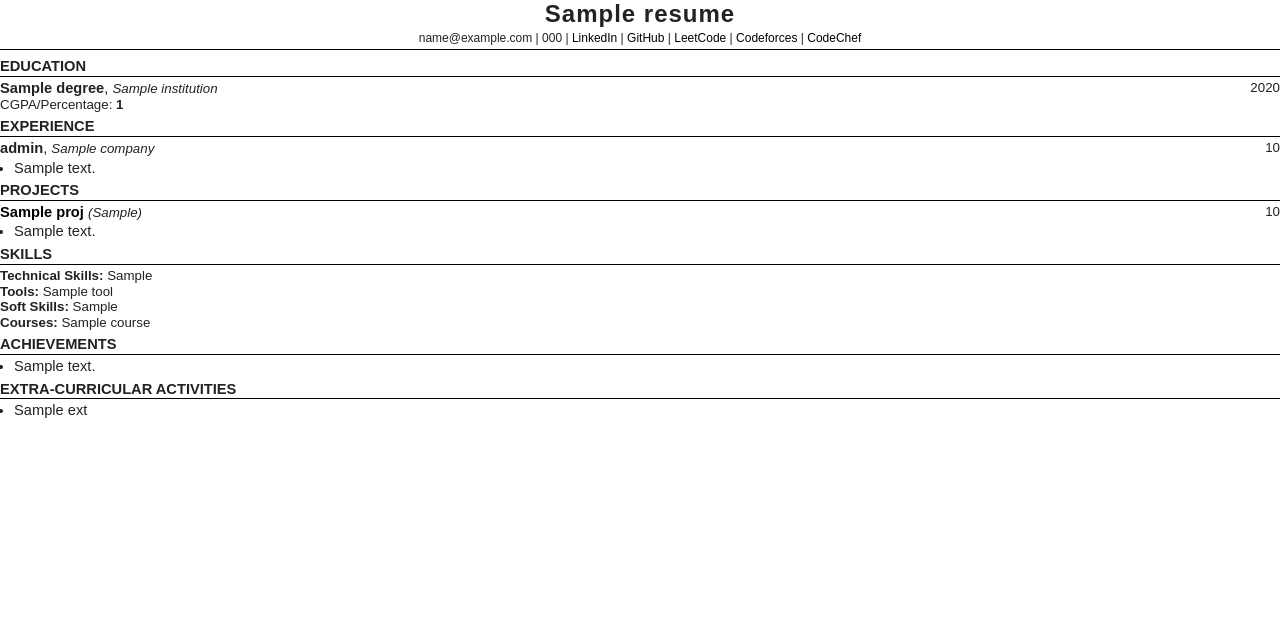
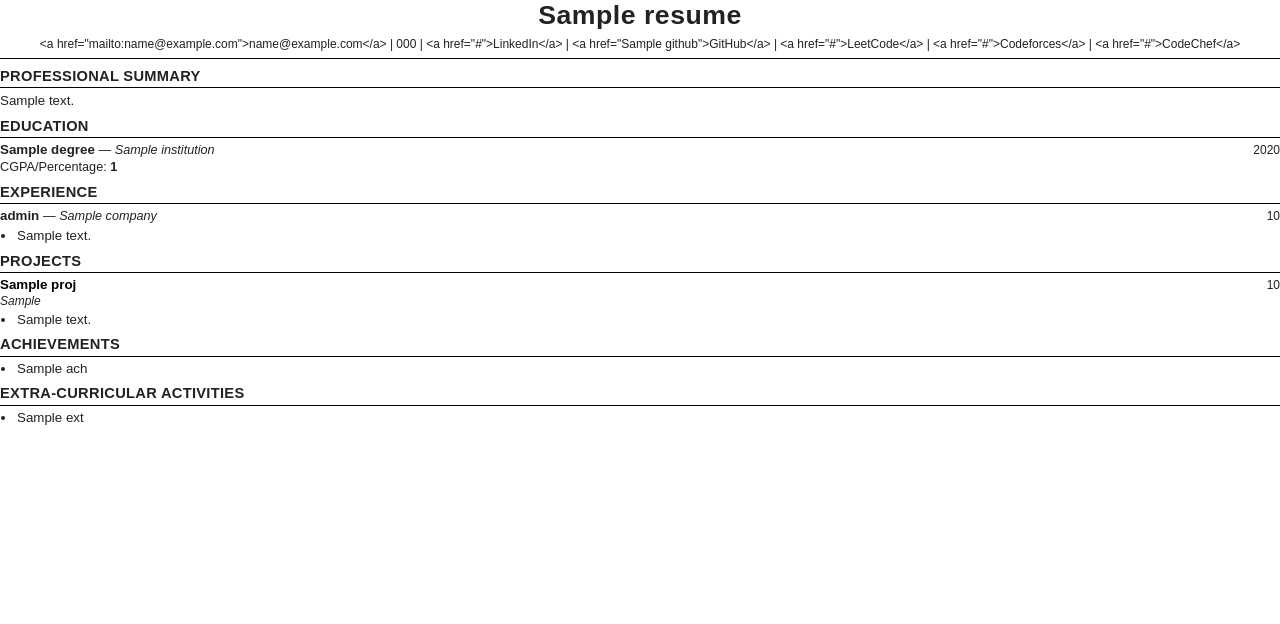
Before and after one commit to Excalibur02/ReziForge, a Python web app: template src/utils/templates/resume_basic_3.html in a window 1280 px wide. Shown: the top 624 px of the page. After the commit the page ends 425 px from the top, so only its background shows below. Run offline with Jinja, Linux system fonts and the light colour scheme; the template is opened without the code that fills it: most values are stand-ins (such as "Sample title", 1, 10 or a date in 2020).

Commit message:
updating template and data model

```diff
--- a/src/models/models.py
+++ b/src/models/models.py
@@ -73,6 +73,7 @@ class JobDescriptionResponse(BaseModel):
 #     preferences: Optional[str] = "default"
 
 class TailoredResume(BaseModel):
+    summary: str = ""
     name: str = ""
     email: str = ""
     phone: str = ""
--- a/src/utils/resumePDFGenerator.py
+++ b/src/utils/resumePDFGenerator.py
@@ -33,7 +33,7 @@ class ResumePDFGenerator:
         template_dir = os.path.join(os.path.dirname(__file__), "templates")
         self.env = Environment(loader=FileSystemLoader(template_dir))
         # Updated to use the recently created resume_basic_3.html template
-        self.template_name = "resume_basic.html"
+        self.template_name = "resume_basic_3.html"
 
     def render_html(self) -> str:
         """Renders the resume data into the HTML template."""
--- a/src/utils/templates/resume_basic_3.html
+++ b/src/utils/templates/resume_basic_3.html
@@ -3,6 +3,7 @@
 
 <head>
     <meta charset="UTF-8">
+    <meta name="viewport" content="width=device-width, initial-scale=1.0">
     <title>{{ resume.name }} - Resume</title>
 
     <style>
@@ -11,37 +12,44 @@
             margin: 10mm;
         }
 
+        * {
+            box-sizing: border-box;
+        }
+
         body {
             font-family: Arial, Helvetica, sans-serif;
             margin: 0;
             padding: 0;
             color: #222;
-            font-size: 11pt;
-            line-height: 1.2;
+            font-size: 10pt;
+            line-height: 1.25;
         }
 
         .page {
-            height: 277mm;
-            /* A4 minus margins */
-            overflow: hidden;
+            width: 100%;
+            min-height: 0;
+            height: auto;
+            overflow: visible;
         }
 
         header {
             text-align: center;
             margin-bottom: 8px;
             border-bottom: 1.5px solid #000;
-            padding-bottom: 4px;
+            padding-bottom: 5px;
         }
 
         h1 {
-            margin: 0;
-            font-size: 18pt;
-            letter-spacing: 1px;
+            margin: 0 0 4px;
+            font-size: 20pt;
+            letter-spacing: 0.5px;
+            line-height: 1.15;
         }
 
         .contact-info {
             font-size: 9pt;
-            margin-top: 2px;
+            line-height: 1.5;
+            overflow-wrap: anywhere;
         }
 
         .contact-info a {
@@ -51,18 +59,33 @@
 
         h2 {
             font-size: 11pt;
-            margin: 5px 0 3px;
+            margin: 7px 0 4px;
+            padding-bottom: 2px;
             border-bottom: 1px solid #000;
             text-transform: uppercase;
+            letter-spacing: 0.3px;
+        }
+
+        p {
+            margin: 2px 0 5px;
         }
 
         .entry {
-            margin-bottom: 2px;
+            margin-bottom: 5px;
+            page-break-inside: avoid;
+            break-inside: avoid;
         }
 
         .entry-header {
             display: flex;
             justify-content: space-between;
+            align-items: baseline;
+            gap: 8px;
+        }
+
+        .entry-main {
+            flex: 1;
+            min-width: 0;
         }
 
         .entry-title {
@@ -71,29 +94,77 @@
 
         .entry-subtitle {
             font-style: italic;
-            font-size: 10pt;
+            font-size: 9.5pt;
         }
 
         .entry-date {
-            font-size: 10pt;
+            font-size: 9pt;
             white-space: nowrap;
+            text-align: right;
+        }
+
+        .cgpa {
+            font-size: 9.5pt;
+            margin-top: 1px;
         }
 
         ul {
-            margin: 2px 0 2px 14px;
+            margin: 3px 0 2px 16px;
             padding: 0;
         }
 
         li {
-            margin-bottom: 1px;
+            margin-bottom: 2px;
+            padding-left: 1px;
         }
 
         .skills {
-            font-size: 10pt;
+            font-size: 9.5pt;
         }
 
-        .cgpa {
-            font-size: 10pt;
+        .skill-row {
+            margin-bottom: 2px;
+        }
+
+        .project-link {
+            color: #000;
+            text-decoration: none;
+            font-weight: bold;
+        }
+
+        .project-tech {
+            font-size: 9pt;
+            font-style: italic;
+        }
+
+        .summary {
+            margin: 2px 0 5px;
+            line-height: 1.35;
+            text-align: justify;
+        }
+
+        .section-list {
+            margin-top: 2px;
+        }
+
+        a {
+            overflow-wrap: anywhere;
+        }
+
+        @media print {
+            body {
+                -webkit-print-color-adjust: exact;
+                print-color-adjust: exact;
+            }
+
+            .page {
+                overflow: visible;
+            }
+
+            h2 {
+                page-break-after: avoid;
+                break-after: avoid;
+            }
         }
     </style>
 </head>
@@ -101,119 +172,236 @@
 <body>
     <div class="page">
 
+        <!-- 1. CONTACT DETAILS -->
         <header>
-            <h1>{{ resume.name }}</h1>
+            <h1>{{ resume.name | default('', true) }}</h1>
+
             <div class="contact-info">
-                {{ resume.email }} | {{ resume.phone }} |
-                {% if resume.linkedin %}<a href="{{ resume.linkedin }}">LinkedIn</a> | {% endif %}
-                {% if resume.github %}<a href="{{ resume.github }}">GitHub</a> | {% endif %}
-                {% if resume.leetcode_profile_link %}<a href="{{ resume.leetcode_profile_link }}">LeetCode</a> | {%
-                endif %}
-                {% if resume.codeforces_profile_link %}<a href="{{ resume.codeforces_profile_link }}">Codeforces</a> |
+                {% set contacts = [] %}
+
+                {% if resume.email %}
+                {% set _ = contacts.append(
+                '<a href="mailto:' ~ resume.email ~ '">' ~ resume.email ~ '</a>'
+                ) %}
                 {% endif %}
-                {% if resume.codechef_profile_link %}<a href="{{ resume.codechef_profile_link }}">CodeChef</a>{% endif
-                %}
+
+                {% if resume.phone %}
+                {% set _ = contacts.append(resume.phone | e) %}
+                {% endif %}
+
+                {% if resume.linkedin %}
+                {% set _ = contacts.append(
+                '<a href="' ~ resume.linkedin | e ~ '">LinkedIn</a>'
+                ) %}
+                {% endif %}
+
+                {% if resume.github %}
+                {% set _ = contacts.append(
+                '<a href="' ~ resume.github | e ~ '">GitHub</a>'
+                ) %}
+                {% endif %}
+
+                {% if resume.leetcode_profile_link %}
+                {% set _ = contacts.append(
+                '<a href="' ~ resume.leetcode_profile_link | e ~ '">LeetCode</a>'
+                ) %}
+                {% endif %}
+
+                {% if resume.codeforces_profile_link %}
+                {% set _ = contacts.append(
+                '<a href="' ~ resume.codeforces_profile_link | e ~ '">Codeforces</a>'
+                ) %}
+                {% endif %}
+
+                {% if resume.codechef_profile_link %}
+                {% set _ = contacts.append(
+                '<a href="' ~ resume.codechef_profile_link | e ~ '">CodeChef</a>'
+                ) %}
+                {% endif %}
+
+                {% if resume.hackerrank_profile_link %}
+                {% set _ = contacts.append(
+                '<a href="' ~ resume.hackerrank_profile_link | e ~ '">HackerRank</a>'
+                ) %}
+                {% endif %}
+
+                {{ contacts | join(' | ') | safe }}
             </div>
         </header>
 
-        {% if resume.education %}
+
+        <!-- 2. PROFESSIONAL SUMMARY -->
+        {% if resume.summary %}
+        <section>
+            <h2>Professional Summary</h2>
+            <p class="summary">{{ resume.summary }}</p>
+        </section>
+        {% endif %}
+
+
+        <!-- 3. EDUCATION -->
+        {% if resume.academic_qualifications %}
+        <section>
             <h2>Education</h2>
-        {% for ed in resume.education %}
+
+            {% for ed in resume.academic_qualifications %}
             <div class="entry">
                 <div class="entry-header">
-                <div>
-                    <span class="entry-title">{{ ed.degree }}</span>,
-                    <span class="entry-subtitle">{{ ed.institution }}</span>
+                    <div class="entry-main">
+                        <span class="entry-title">
+                            {{ ed.degree | default('', true) }}
+                        </span>
+
+                        {% if ed.institution %}
+                        <span class="entry-subtitle">
+                            — {{ ed.institution }}
+                        </span>
+                        {% endif %}
                     </div>
-                <div class="entry-date">{{ ed.end_year }}</div>
+
+                    {% if ed.end_year %}
+                    <div class="entry-date">
+                        {{ ed.end_year }}
                     </div>
+                    {% endif %}
+                </div>
+
                 {% if ed.cgpa_percentage %}
-            <div class="cgpa">CGPA/Percentage: <strong>{{ ed.cgpa_percentage }}</strong></div>
+                <div class="cgpa">
+                    CGPA/Percentage:
+                    <strong>{{ ed.cgpa_percentage }}</strong>
+                </div>
                 {% endif %}
             </div>
             {% endfor %}
+        </section>
         {% endif %}
 
+
+        <!-- 4. EXPERIENCE — ONLY IF NONEMPTY -->
         {% if resume.experience %}
+        <section>
             <h2>Experience</h2>
+
             {% for exp in resume.experience %}
             <div class="entry">
                 <div class="entry-header">
-                <div>
-                    <span class="entry-title">{{ exp.role }}</span>,
-                    <span class="entry-subtitle">{{ exp.company }}</span>
+                    <div class="entry-main">
+                        <span class="entry-title">
+                            {{ exp.role | default('', true) }}
+                        </span>
+
+                        {% if exp.company %}
+                        <span class="entry-subtitle">
+                            — {{ exp.company }}
+                        </span>
+                        {% endif %}
                     </div>
-                <div class="entry-date">{{ exp.duration }}</div>
+
+                    {% if exp.duration %}
+                    <div class="entry-date">
+                        {{ exp.duration }}
                     </div>
+                    {% endif %}
+                </div>
+
+                {% if exp.description %}
                 <ul>
-                {% for desc in exp.description[:3] %}
+                    {% for desc in exp.description %}
                     <li>{{ desc }}</li>
                     {% endfor %}
                 </ul>
+                {% endif %}
             </div>
             {% endfor %}
+        </section>
         {% endif %}
 
+
+        <!-- 5. PROJECTS -->
         {% if resume.projects %}
+        <section>
             <h2>Projects</h2>
+
             {% for proj in resume.projects %}
             <div class="entry">
                 <div class="entry-header">
-                <div>
-                    <a href="{{ proj.project_link }}" class="entry-title" style="text-decoration: none; color: #000;">{{
-                        proj.name }}</a>
+                    <div class="entry-main">
+                        {% if proj.project_link %}
+                        <a href="{{ proj.project_link | e }}" class="project-link">
+                            {{ proj.name | default('Project', true) }}
+                        </a>
+                        {% else %}
+                        <span class="entry-title">
+                            {{ proj.name | default('Project', true) }}
+                        </span>
+                        {% endif %}
+
                         {% if proj.tech_stack %}
-                    <span class="entry-subtitle">({{ proj.tech_stack | join(', ') }})</span>
+                        <div class="project-tech">
+                            {{ proj.tech_stack | join(', ') }}
+                        </div>
                         {% endif %}
                     </div>
-                <div class="entry-date">{{ proj.duration }}</div>
+
+                    {% if proj.duration %}
+                    <div class="entry-date">
+                        {{ proj.duration }}
                     </div>
+                    {% endif %}
+                </div>
+
+                {% if proj.description %}
                 <ul>
-                {% for desc in proj.description[:3] %}
+                    {% for desc in proj.description %}
                     <li>{{ desc }}</li>
                     {% endfor %}
                 </ul>
+                {% endif %}
             </div>
             {% endfor %}
+        </section>
         {% endif %}
 
 
-        {% if resume.skills %}
-        <h2>Skills</h2>
-        <div class="skills">
-            {% if resume.skills.technical_skills %}
-            <div><strong>Technical Skills:</strong> {{ resume.skills.technical_skills | join(', ') }}</div>
+        <!-- 6. ACHIEVEMENTS — ONLY IF NONEMPTY -->
+        {% if resume.achievements %}
+        <section>
+            <h2>Achievements</h2>
+
+            <ul class="section-list">
+                {% for ach in resume.achievements %}
+                <li>
+                    {% if ach is mapping %}
+                    {{ ach.description | default('', true) }}
+                    {% else %}
+                    {{ ach }}
                     {% endif %}
-            {% if resume.skills.tools %}
-            <div><strong>Tools:</strong> {{ resume.skills.tools | join(', ') }}</div>
-            {% endif %}
-            {% if resume.skills.soft_skills %}
-            <div><strong>Soft Skills:</strong> {{ resume.skills.soft_skills | join(', ') }}</div>
-            {% endif %}
-            {% if resume.skills.courses %}
-            <div><strong>Courses:</strong> {{ resume.skills.courses | join(', ') }}</div>
-            {% endif %}
-        </div>
+                </li>
+                {% endfor %}
+            </ul>
+        </section>
         {% endif %}
 
-        {% if resume.achievements %}
-        <h2>Achievements</h2>
-        <ul>
-            {% for ach in resume.achievements[:5] %}
-            <li>{{ ach.description }}</li>
+
+        <!-- 7. EXTRA-CURRICULAR ACTIVITIES — ONLY IF NONEMPTY -->
+        {% if resume.extra_curricular_activities %}
+        <section>
+            <h2>Extra-curricular Activities</h2>
+
+            <ul class="section-list">
+                {% for activity in resume.extra_curricular_activities %}
+                <li>
+                    {% if activity is mapping %}
+                    {{ activity.description | default('', true) }}
+                    {% else %}
+                    {{ activity }}
+                    {% endif %}
+                </li>
                 {% endfor %}
             </ul>
+        </section>
         {% endif %}
-
-        {% if resume.extra_curricular_activities %}
-        <h2>Extra-curricular Activities</h2>
-        <ul>
-            {% for ext in resume.extra_curricular_activities %}
-            <li>{{ ext }}</li>
-            {% endfor %}
-        </ul>
-        {% endif %}
-
 
     </div>
 </body>
```
Also changed, not shown: src/utils/resumeLLMHandler.py (+9 -8 lines). Lines whose indentation alone changed are shown as unchanged.
